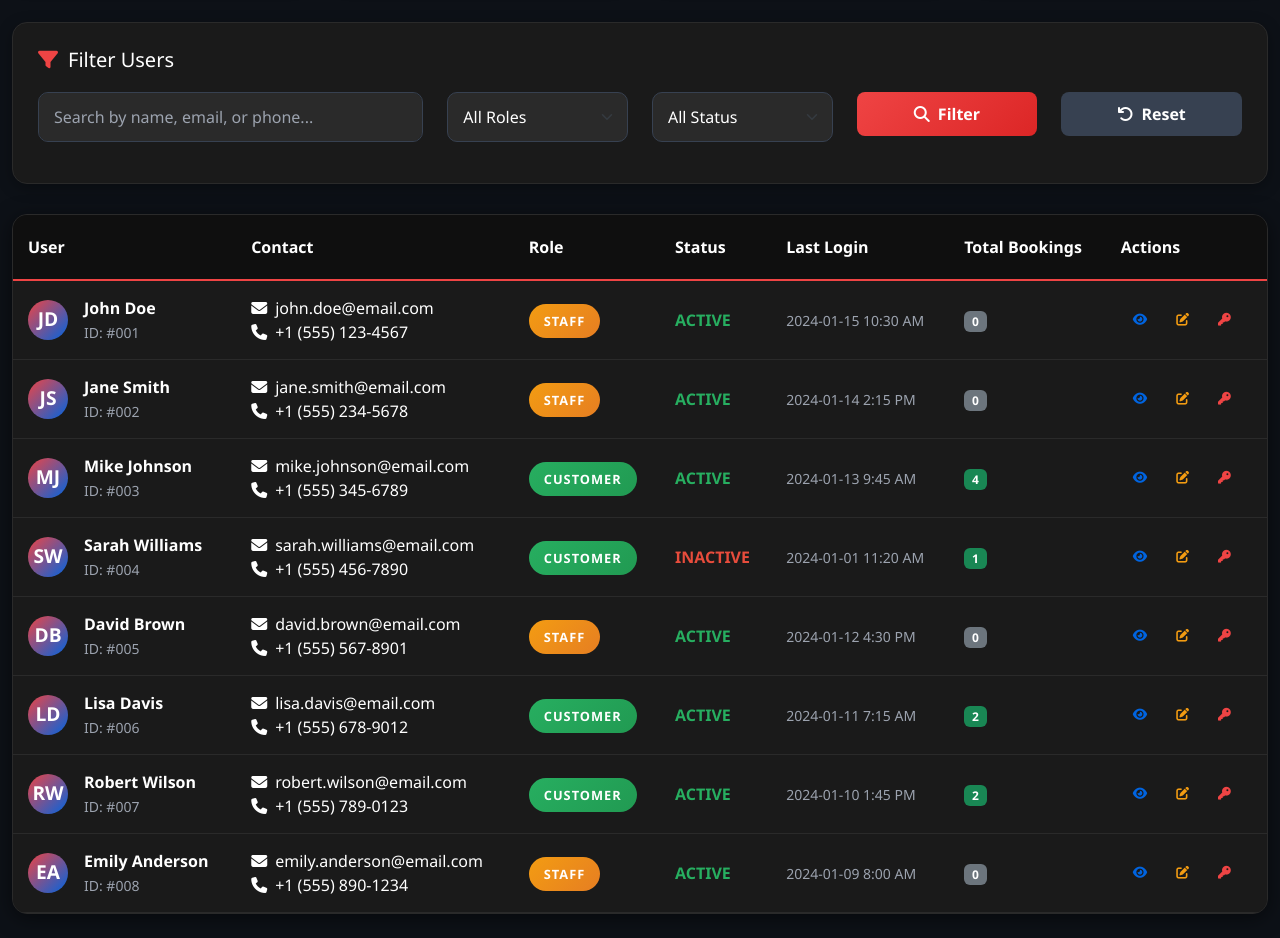
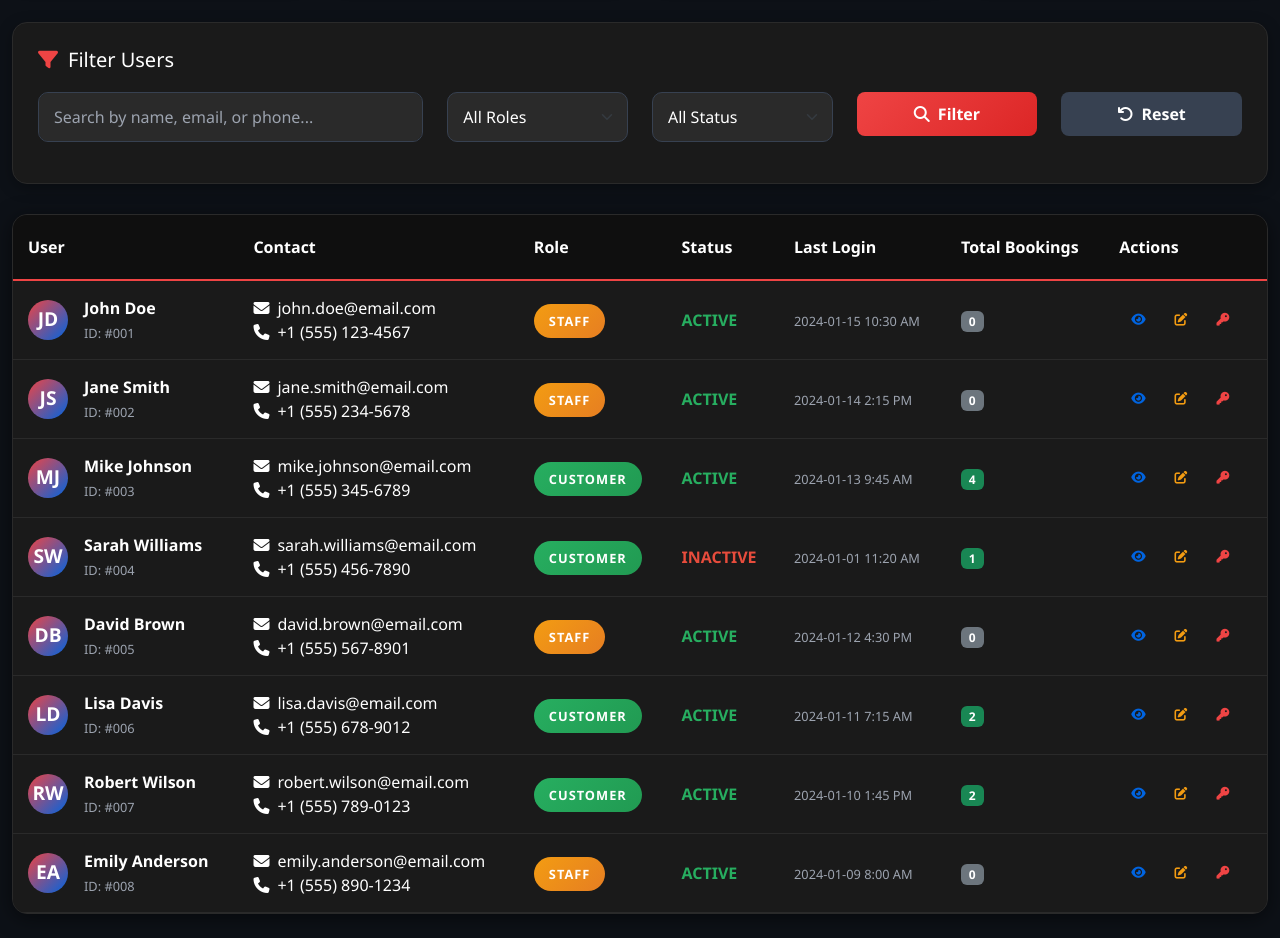
Before and after one commit to JAPEE45/MotoCare, a PHP site: page /html/owner/user-management.html in a window 1280 px wide. Shown: the part 538-1476 px from the top of the page. Run offline with PHP 8.4, Linux system fonts and the light colour scheme.

```diff
--- a/assets/styles/user-management.css
+++ b/assets/styles/user-management.css
@@ -139,7 +139,9 @@ body {
   color: var(--text-light);
 }
 
-.table tbody td small {
+.table tbody td small,
+.booking-item small {
+  font-size: 0.8rem;
   color: var(--text-gray) !important;
 }
 
--- a/html/owner/user-management.html
+++ b/html/owner/user-management.html
@@ -553,5 +553,6 @@
 
     <script src="https://cdnjs.cloudflare.com/ajax/libs/bootstrap/5.3.2/js/bootstrap.bundle.min.js"></script>
     <script src="../../assets/scripts/user-management.js"></script>
+    <script src="../../assets/scripts/navbar.js"></script>
   </body>
 </html>
```
